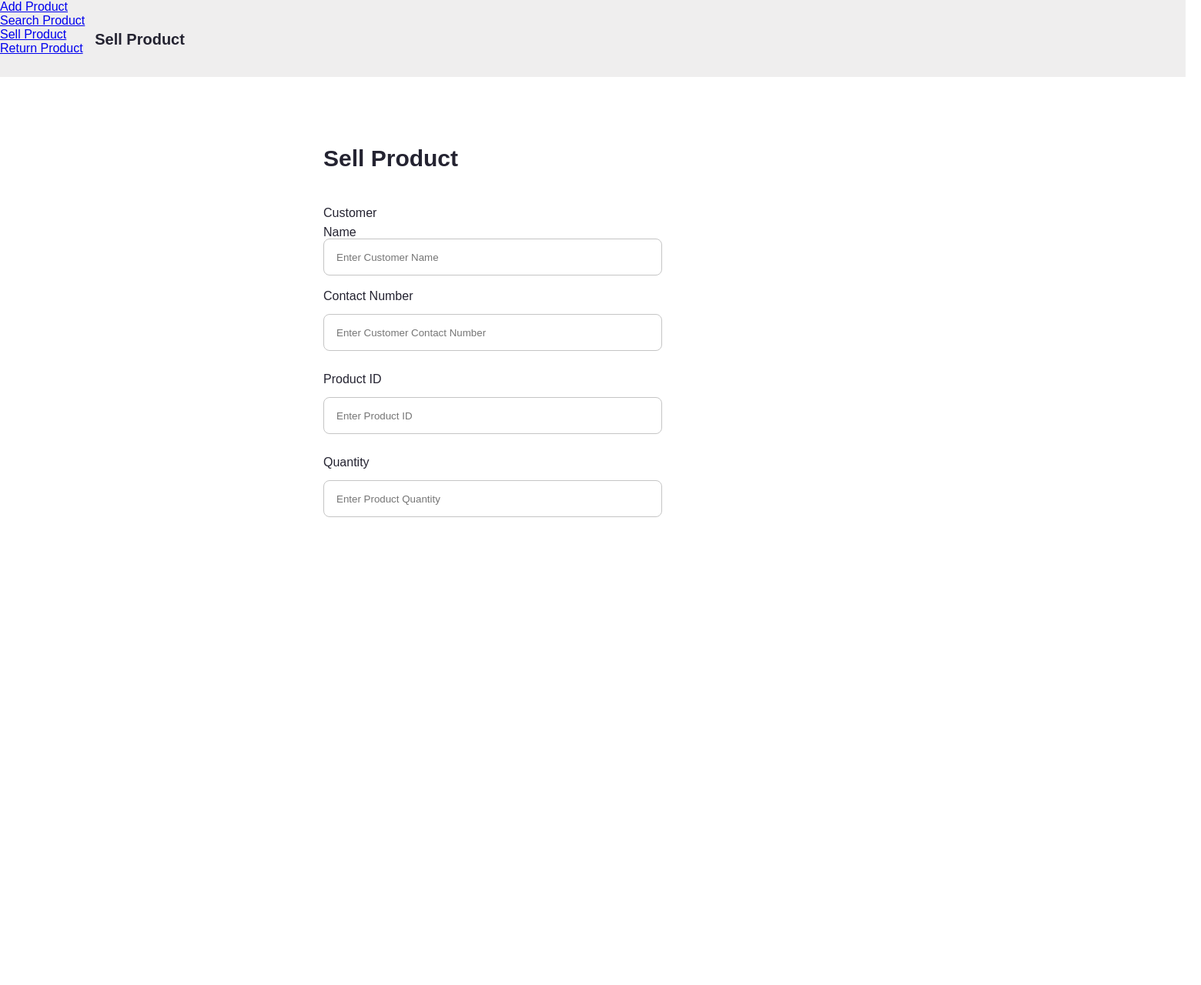
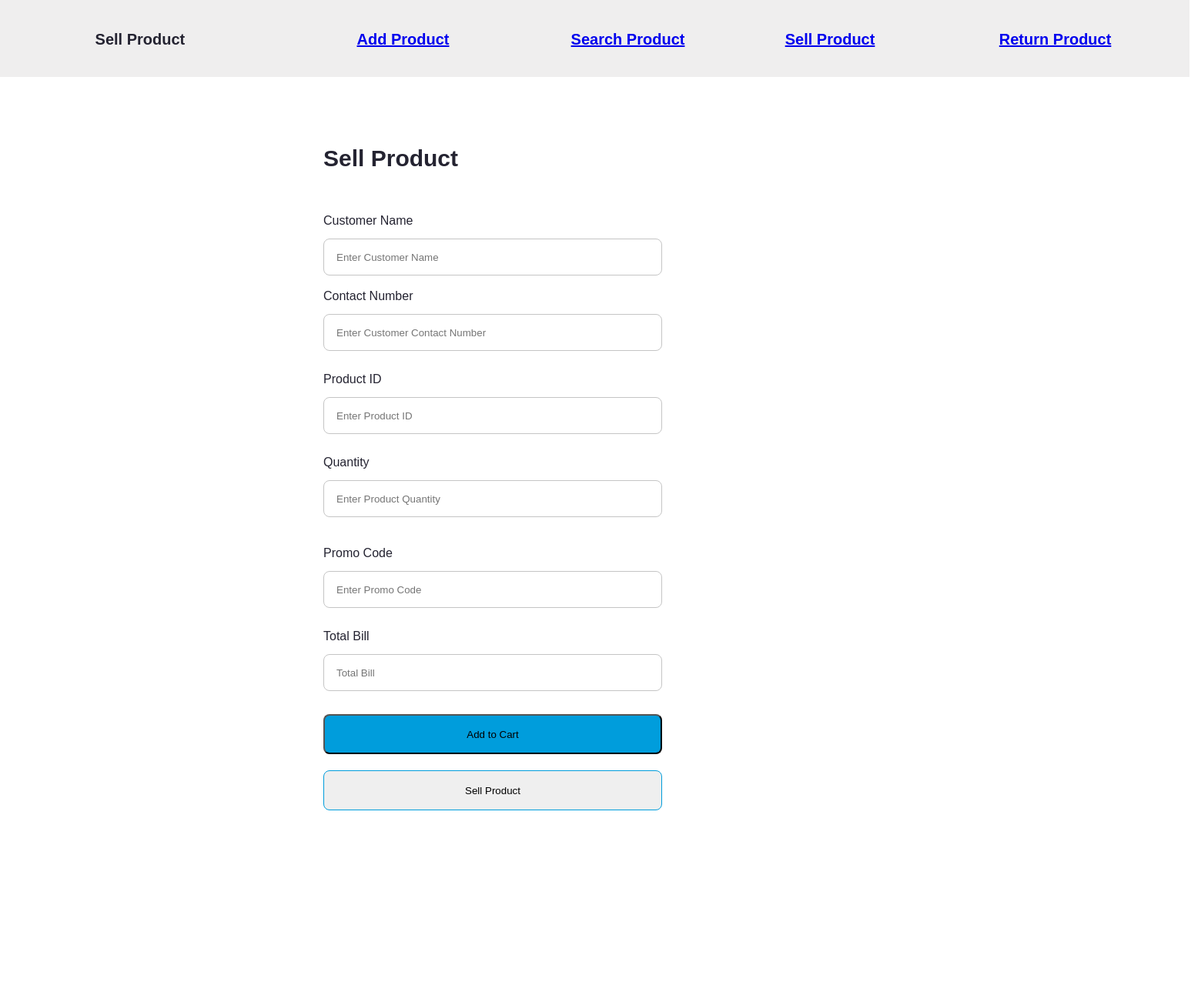
Before and after one commit to rr-uchchash360/Halkhata-The-Shop-Management-System, a PHP site: page /sell.html in a window 1560 px wide. Shown: the whole page at 77% size. Before the commit the page ends 672 px from the top, so only its background shows below. Run offline with PHP 8.4, Linux system fonts and the light colour scheme.

Commit message:
Updated sell.css

```diff
--- a/sell.css
+++ b/sell.css
@@ -6,7 +6,7 @@
 
 .navbar{
     position: absolute;
-    width: 1540px;
+    width: 1545px;
     height: 100px;
     left: 0px;
     top: 0px;
@@ -24,11 +24,55 @@
     left: 8%;
 }
 
+.navbar-add-product-button{
+    font-family: 'Lato';
+    font-style: normal;
+    font-weight: 700;
+    font-size: 20px;
+    line-height: 500%;
+    color: #242331;
+    position: absolute;
+    left: 30%;
+}
+
+.navbar-search-product-button{
+    font-family: 'Lato';
+    font-style: normal;
+    font-weight: 700;
+    font-size: 20px;
+    line-height: 500%;
+    color: #242331;
+    position: absolute;
+    left: 48%;
+}
+
+.navbar-sell-product-button{
+    font-family: 'Lato';
+    font-style: normal;
+    font-weight: 700;
+    font-size: 20px;
+    line-height: 500%;
+    color: #242331;
+    position: absolute;
+    left: 66%;
+}
+
+.navbar-return-product-button{
+    font-family: 'Lato';
+    font-style: normal;
+    font-weight: 700;
+    font-size: 20px;
+    line-height: 500%;
+    color: #242331;
+    position: absolute;
+    left: 84%;
+}
+
 .wrapper{
     position: center;
     display: flex;
     width: 1280px;
-    height: 1000px;
+    height: 1280px;
     left: 200px;
     top: 100px;
     background: white;
@@ -50,10 +94,10 @@
 
 .wrapper-customer-name-label{
     position: absolute;
-    width: 77px;
+    width: 120px;
     height: 24px;
     left: 420px;
-    top: 264px;
+    top: 274px;
     font-family: 'Lato';
     font-style: normal;
     font-weight: 400;
@@ -172,17 +216,96 @@
     border-radius: 8px;
 }
 
-.wrapper-restock-button{
+.wrapper-promo-code-label{
+    position: absolute;
+    width: 100px;
+    height: 24px;
+    left: 420px;
+    top: 706px;
+    font-family: 'Lato';
+    font-style: normal;
+    font-weight: 400;
+    font-size: 16px;
+    line-height: 24px;
+    color: #242331;
+}
+
+.wrapper-promo-code-intput{
+    display: flex;
+    flex-direction: column;
+    justify-content: center;
+    align-items: flex-start;
+    padding: 12px 16px;
+    gap: 4px;
+    position: absolute;
+    width: 440px;
+    height: 48px;
+    left: 420px;
+    top: 742px;
+    border: 1px solid #C5C5C5;
+    border-radius: 8px;
+}
+
+.wrapper-bill-label{
+    position: absolute;
+    width: 64px;
+    height: 24px;
+    left: 420px;
+    top: 814px;
+    font-family: 'Lato';
+    font-style: normal;
+    font-weight: 400;
+    font-size: 16px;
+    line-height: 24px;
+    color: #242331;
+}
+
+.wrapper-bill-output{
+    box-sizing: border-box;
+    display: flex;
+    flex-direction: column;
+    justify-content: center;
+    align-items: flex-start;
+    padding: 12px 16px;
+    gap: 4px;
+    position: absolute;
+    width: 440px;
+    height: 48px;
+    left: 420px;
+    top: 850px;
+    border: 1px solid #C5C5C5;
+    border-radius: 8px;
+}
+
+.wrapper-add-to-cart-button{
     display: flex;
     flex-direction: row;
     justify-content: center;
+    align-items: center;
     padding: 14px 16px;
     gap: 4px;
     position: absolute;
     width: 440px;
     height: 52px;
     left: 420px;
-    top: 732px;
+    top: 928px;
     background: #009DDC;
     border-radius: 8px;
 }
+
+.wrapper-sell-button{
+    box-sizing: border-box;
+    display: flex;
+    flex-direction: row;
+    justify-content: center;
+    align-items: center;
+    padding: 14px 16px;
+    gap: 4px;
+    position: absolute;
+    width: 440px;
+    height: 52px;
+    left: 420px;
+    top: 1001px;
+    border: 1px solid #009DDC;
+    border-radius: 8px;
+}
```
